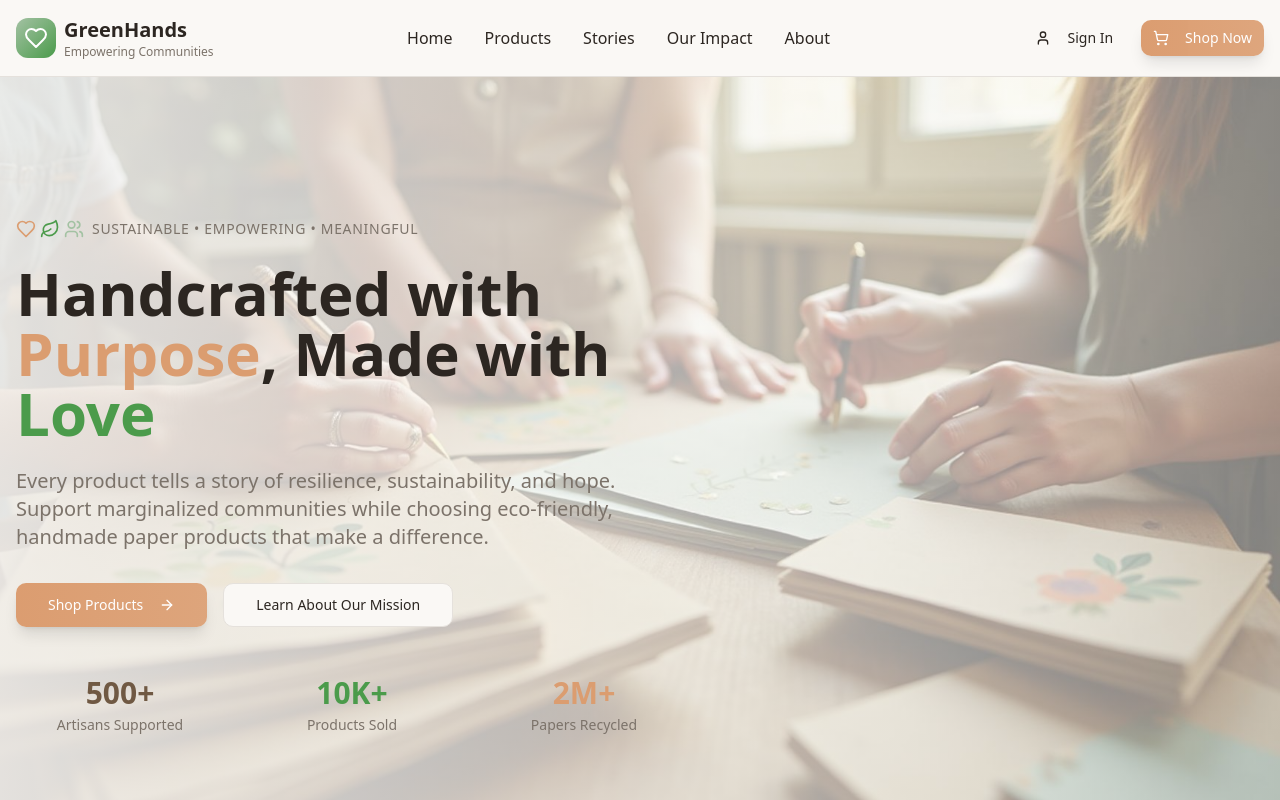
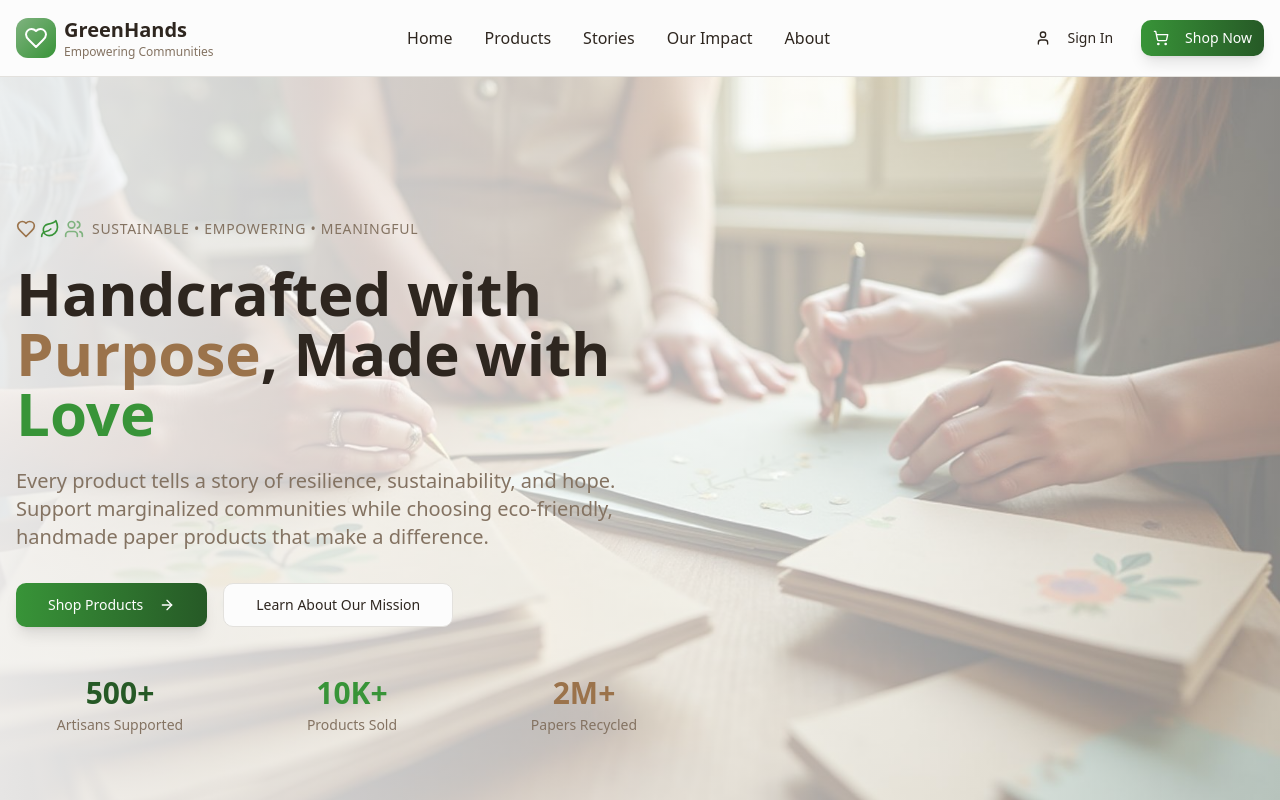
Before and after one commit to aaryangora11/Green_Hands, a React (Vite) app: page / in a window 1280 px wide. Shown: the top 800 px of the page. Built offline with nearby package versions, Linux system fonts and the light colour scheme; the HTML template or start-up script is replaced by a standard one.

Commit message:
Update theme colors

```diff
--- a/src/components/ArtisanStories.tsx
+++ b/src/components/ArtisanStories.tsx
@@ -47,7 +47,7 @@ const ArtisanStories = () => {
           </Badge>
           <h2 className="text-3xl md:text-5xl font-bold text-foreground mb-4">
             Stories of
-            <span className="text-impact-orange"> Resilience</span>
+            <span className="text-warm-brown"> Resilience</span>
           </h2>
           <p className="text-lg text-muted-foreground max-w-2xl mx-auto">
             Behind every product is a person with a story of strength, creativity,
@@ -72,7 +72,7 @@ const ArtisanStories = () => {
               </div>
 
               <CardContent className="p-6">
-                <Quote className="w-8 h-8 text-impact-orange mb-4" />
+                <Quote className="w-8 h-8 text-warm-brown mb-4" />
 
                 <blockquote className="text-muted-foreground mb-6 italic leading-relaxed">
                   "{story.quote}"
@@ -88,7 +88,7 @@ const ArtisanStories = () => {
                     <span className="text-sm text-muted-foreground">{story.yearsActive}</span>
                   </div>
                   <div className="pt-2 border-t">
-                    <p className="text-sm font-medium text-nature-green">{story.impact}</p>
+                    <p className="text-sm font-medium text-fresh-green">{story.impact}</p>
                   </div>
                 </div>
 
--- a/src/components/FeaturedProducts.tsx
+++ b/src/components/FeaturedProducts.tsx
@@ -57,7 +57,7 @@ const FeaturedProducts = () => {
           </Badge>
           <h2 className="text-3xl md:text-5xl font-bold text-foreground mb-4">
             Products That Make a
-            <span className="text-impact-orange"> Difference</span>
+            <span className="text-warm-brown"> Difference</span>
           </h2>
           <p className="text-lg text-muted-foreground max-w-2xl mx-auto">
             Each purchase directly supports artisans in their journey toward independence
--- a/src/components/Footer.tsx
+++ b/src/components/Footer.tsx
@@ -36,7 +36,7 @@ const Footer = () => {
           {/* Brand */}
           <div className="space-y-4">
             <div className="flex items-center space-x-2">
-              <div className="w-10 h-10 bg-gradient-to-br from-impact-orange to-nature-green rounded-lg flex items-center justify-center">
+              <div className="w-10 h-10 bg-gradient-to-br from-warm-brown to-fresh-green rounded-lg flex items-center justify-center">
                 <Heart className="w-6 h-6 text-white" />
               </div>
               <div>
@@ -113,7 +113,7 @@ const Footer = () => {
             <div className="flex items-center space-x-4 mb-4 md:mb-0">
               <span>© 2024 GreenHands. All rights reserved.</span>
               <div className="flex items-center space-x-1">
-                <Leaf className="w-4 h-4 text-nature-green" />
+                <Leaf className="w-4 h-4 text-fresh-green" />
                 <span>Carbon Neutral Certified</span>
               </div>
             </div>
--- a/src/components/Header.tsx
+++ b/src/components/Header.tsx
@@ -8,7 +8,7 @@ const Header = () => {
         <div className="flex items-center justify-between">
           {/* Logo */}
           <div className="flex items-center space-x-2">
-            <div className="w-10 h-10 bg-gradient-to-br from-sage-green to-nature-green rounded-lg flex items-center justify-center">
+            <div className="w-10 h-10 bg-gradient-to-br from-sage-green to-fresh-green rounded-lg flex items-center justify-center">
               <Heart className="w-6 h-6 text-white" />
             </div>
             <div>
--- a/src/components/HeroSection.tsx
+++ b/src/components/HeroSection.tsx
@@ -18,8 +18,8 @@ const HeroSection = () => {
         <div className="max-w-2xl">
           <div className="flex items-center space-x-2 mb-6">
             <div className="flex items-center space-x-1">
-              <Heart className="w-5 h-5 text-impact-orange" />
-              <Leaf className="w-5 h-5 text-nature-green" />
+              <Heart className="w-5 h-5 text-warm-brown" />
+              <Leaf className="w-5 h-5 text-fresh-green" />
               <Users className="w-5 h-5 text-sage-green" />
             </div>
             <span className="text-sm font-medium text-muted-foreground uppercase tracking-wider">
@@ -29,8 +29,8 @@ const HeroSection = () => {
 
           <h1 className="text-4xl md:text-6xl font-bold text-foreground mb-6 leading-tight">
             Handcrafted with
-            <span className="text-impact-orange"> Purpose</span>,
-            Made with <span className="text-nature-green">Love</span>
+            <span className="text-warm-brown"> Purpose</span>,
+            Made with <span className="text-fresh-green">Love</span>
           </h1>
 
           <p className="text-lg md:text-xl text-muted-foreground mb-8 leading-relaxed">
@@ -56,11 +56,11 @@ const HeroSection = () => {
               <div className="text-sm text-muted-foreground">Artisans Supported</div>
             </div>
             <div className="text-center">
-              <div className="text-2xl md:text-3xl font-bold text-nature-green mb-1">10K+</div>
+              <div className="text-2xl md:text-3xl font-bold text-fresh-green mb-1">10K+</div>
               <div className="text-sm text-muted-foreground">Products Sold</div>
             </div>
             <div className="text-center">
-              <div className="text-2xl md:text-3xl font-bold text-impact-orange mb-1">2M+</div>
+              <div className="text-2xl md:text-3xl font-bold text-warm-brown mb-1">2M+</div>
               <div className="text-sm text-muted-foreground">Papers Recycled</div>
             </div>
           </div>
--- a/src/components/ui/button.tsx
+++ b/src/components/ui/button.tsx
@@ -15,7 +15,7 @@ const buttonVariants = cva(
         secondary: "bg-secondary text-secondary-foreground hover:bg-secondary/80",
         ghost: "hover:bg-accent hover:text-accent-foreground",
         link: "text-primary underline-offset-4 hover:underline",
-        hero: "bg-gradient-to-r from-impact-orange to-impact-orange/90 text-white hover:from-impact-orange/90 hover:to-impact-orange/80 shadow-lg hover:shadow-xl transition-all duration-300",
+        hero: "bg-gradient-to-r from-fresh-green to-forest-green text-white hover:from-fresh-green/90 hover:to-forest-green/90 shadow-lg hover:shadow-xl transition-all duration-300",
       },
       size: {
         default: "h-10 px-4 py-2",
--- a/src/index.css
+++ b/src/index.css
@@ -8,57 +8,59 @@ All colors MUST be HSL.
 
 @layer base {
   :root {
-    /* Paper-inspired sustainable palette */
-    --background: 36 33% 97%;
-    --foreground: 30 15% 15%;
+    /* Green-White-Brown sustainable palette */
+    --background: 0 0% 99%;
+    --foreground: 30 20% 15%;
 
-    --card: 36 50% 98%;
-    --card-foreground: 30 15% 15%;
+    --card: 0 0% 100%;
+    --card-foreground: 30 20% 15%;
 
-    --popover: 36 50% 98%;
-    --popover-foreground: 30 15% 15%;
+    --popover: 0 0% 100%;
+    --popover-foreground: 30 20% 15%;
 
-    /* Warm earth primary - recycled paper brown */
-    --primary: 30 25% 35%;
-    --primary-foreground: 36 50% 98%;
+    /* Rich forest green primary */
+    --primary: 120 40% 25%;
+    --primary-foreground: 0 0% 99%;
 
-    /* Sage green secondary - natural/sustainable */
-    --secondary: 120 15% 85%;
-    --secondary-foreground: 30 25% 35%;
+    /* Warm cream secondary */
+    --secondary: 40 15% 92%;
+    --secondary-foreground: 30 20% 15%;
 
-    --muted: 36 20% 92%;
-    --muted-foreground: 30 8% 45%;
+    --muted: 40 10% 95%;
+    --muted-foreground: 30 15% 45%;
 
-    /* Warm accent - hope and warmth */
-    --accent: 25 60% 65%;
-    --accent-foreground: 36 50% 98%;
+    /* Natural brown accent */
+    --accent: 30 35% 45%;
+    --accent-foreground: 0 0% 99%;
 
     --destructive: 0 65% 55%;
-    --destructive-foreground: 36 50% 98%;
+    --destructive-foreground: 0 0% 99%;
 
-    --border: 36 15% 88%;
-    --input: 36 15% 88%;
-    --ring: 30 25% 35%;
+    --border: 40 10% 88%;
+    --input: 40 10% 88%;
+    --ring: 120 40% 25%;
 
     --radius: 0.75rem;
 
-    /* Custom design tokens for social impact theme */
-    --earth-brown: 30 25% 35%;
-    --sage-green: 120 20% 70%;
-    --warm-cream: 36 33% 97%;
-    --paper-white: 36 50% 98%;
-    --impact-orange: 25 60% 65%;
-    --nature-green: 120 35% 45%;
+    /* Custom design tokens for green-brown-white theme */
+    --forest-green: 120 40% 25%;
+    --sage-green: 120 25% 60%;
+    --fresh-green: 120 45% 40%;
+    --warm-brown: 30 35% 45%;
+    --earth-brown: 25 30% 35%;
+    --cream-white: 40 15% 96%;
+    --pure-white: 0 0% 100%;
 
-    /* Gradients for warmth and depth */
-    --gradient-hero: linear-gradient(135deg, hsl(var(--sage-green)), hsl(var(--warm-cream)));
-    --gradient-card: linear-gradient(145deg, hsl(var(--paper-white)), hsl(var(--warm-cream)));
-    --gradient-accent: linear-gradient(135deg, hsl(var(--impact-orange)), hsl(25 70% 70%));
+    /* Updated gradients for natural feel */
+    --gradient-hero: linear-gradient(135deg, hsl(var(--sage-green)), hsl(var(--cream-white)));
+    --gradient-card: linear-gradient(145deg, hsl(var(--pure-white)), hsl(var(--cream-white)));
+    --gradient-accent: linear-gradient(135deg, hsl(var(--fresh-green)), hsl(120 50% 50%));
+    --gradient-brown: linear-gradient(135deg, hsl(var(--warm-brown)), hsl(var(--earth-brown)));
 
-    /* Shadows for paper-like depth */
-    --shadow-soft: 0 2px 12px -4px hsl(var(--earth-brown) / 0.1);
-    --shadow-medium: 0 4px 20px -8px hsl(var(--earth-brown) / 0.15);
-    --shadow-strong: 0 8px 32px -12px hsl(var(--earth-brown) / 0.2);
+    /* Shadows for natural depth */
+    --shadow-soft: 0 2px 12px -4px hsl(var(--forest-green) / 0.1);
+    --shadow-medium: 0 4px 20px -8px hsl(var(--forest-green) / 0.15);
+    --shadow-strong: 0 8px 32px -12px hsl(var(--forest-green) / 0.2);
 
     /* Transitions */
     --transition-smooth: all 0.3s cubic-bezier(0.4, 0, 0.2, 1);
@@ -83,41 +85,42 @@ All colors MUST be HSL.
   }
 
   .dark {
-    --background: 30 15% 8%;
-    --foreground: 36 50% 98%;
+    --background: 25 15% 8%;
+    --foreground: 0 0% 98%;
 
-    --card: 30 15% 10%;
-    --card-foreground: 36 50% 98%;
+    --card: 25 15% 10%;
+    --card-foreground: 0 0% 98%;
 
-    --popover: 30 15% 10%;
-    --popover-foreground: 36 50% 98%;
+    --popover: 25 15% 10%;
+    --popover-foreground: 0 0% 98%;
 
-    --primary: 36 50% 98%;
-    --primary-foreground: 30 15% 15%;
+    --primary: 120 45% 60%;
+    --primary-foreground: 25 15% 8%;
 
-    --secondary: 30 10% 15%;
-    --secondary-foreground: 36 50% 98%;
+    --secondary: 25 10% 15%;
+    --secondary-foreground: 0 0% 98%;
 
-    --muted: 30 10% 15%;
-    --muted-foreground: 36 20% 70%;
+    --muted: 25 10% 15%;
+    --muted-foreground: 0 0% 70%;
 
-    --accent: 30 10% 15%;
-    --accent-foreground: 36 50% 98%;
+    --accent: 30 40% 55%;
+    --accent-foreground: 0 0% 98%;
 
     --destructive: 0 65% 45%;
-    --destructive-foreground: 36 50% 98%;
+    --destructive-foreground: 0 0% 98%;
 
-    --border: 30 10% 18%;
-    --input: 30 10% 18%;
-    --ring: 36 50% 98%;
+    --border: 25 10% 18%;
+    --input: 25 10% 18%;
+    --ring: 120 45% 60%;
 
     /* Dark mode custom tokens */
-    --earth-brown: 36 50% 98%;
-    --sage-green: 120 20% 60%;
-    --warm-cream: 30 15% 8%;
-    --paper-white: 30 15% 10%;
-    --impact-orange: 25 70% 60%;
-    --nature-green: 120 35% 55%;
+    --forest-green: 120 45% 60%;
+    --sage-green: 120 30% 65%;
+    --fresh-green: 120 50% 55%;
+    --warm-brown: 30 40% 60%;
+    --earth-brown: 25 35% 50%;
+    --cream-white: 25 15% 8%;
+    --pure-white: 25 15% 10%;
 
     --sidebar-background: 240 5.9% 10%;
     --sidebar-foreground: 240 4.8% 95.9%;
--- a/tailwind.config.ts
+++ b/tailwind.config.ts
@@ -47,13 +47,14 @@ export default {
           DEFAULT: "hsl(var(--card))",
           foreground: "hsl(var(--card-foreground))",
         },
-        // Custom sustainable design tokens
+        // Custom green-brown-white design tokens
+        "forest-green": "hsl(var(--forest-green))",
+        "sage-green": "hsl(var(--sage-green))",
+        "fresh-green": "hsl(var(--fresh-green))",
+        "warm-brown": "hsl(var(--warm-brown))",
         "earth-brown": "hsl(var(--earth-brown))",
-        "sage-green": "hsl(var(--sage-green))",
-        "warm-cream": "hsl(var(--warm-cream))",
-        "paper-white": "hsl(var(--paper-white))",
-        "impact-orange": "hsl(var(--impact-orange))",
-        "nature-green": "hsl(var(--nature-green))",
+        "cream-white": "hsl(var(--cream-white))",
+        "pure-white": "hsl(var(--pure-white))",
         sidebar: {
           DEFAULT: "hsl(var(--sidebar-background))",
           foreground: "hsl(var(--sidebar-foreground))",
```
Also changed, not shown: src/components/ImpactSection.tsx (+6 -6 lines).
